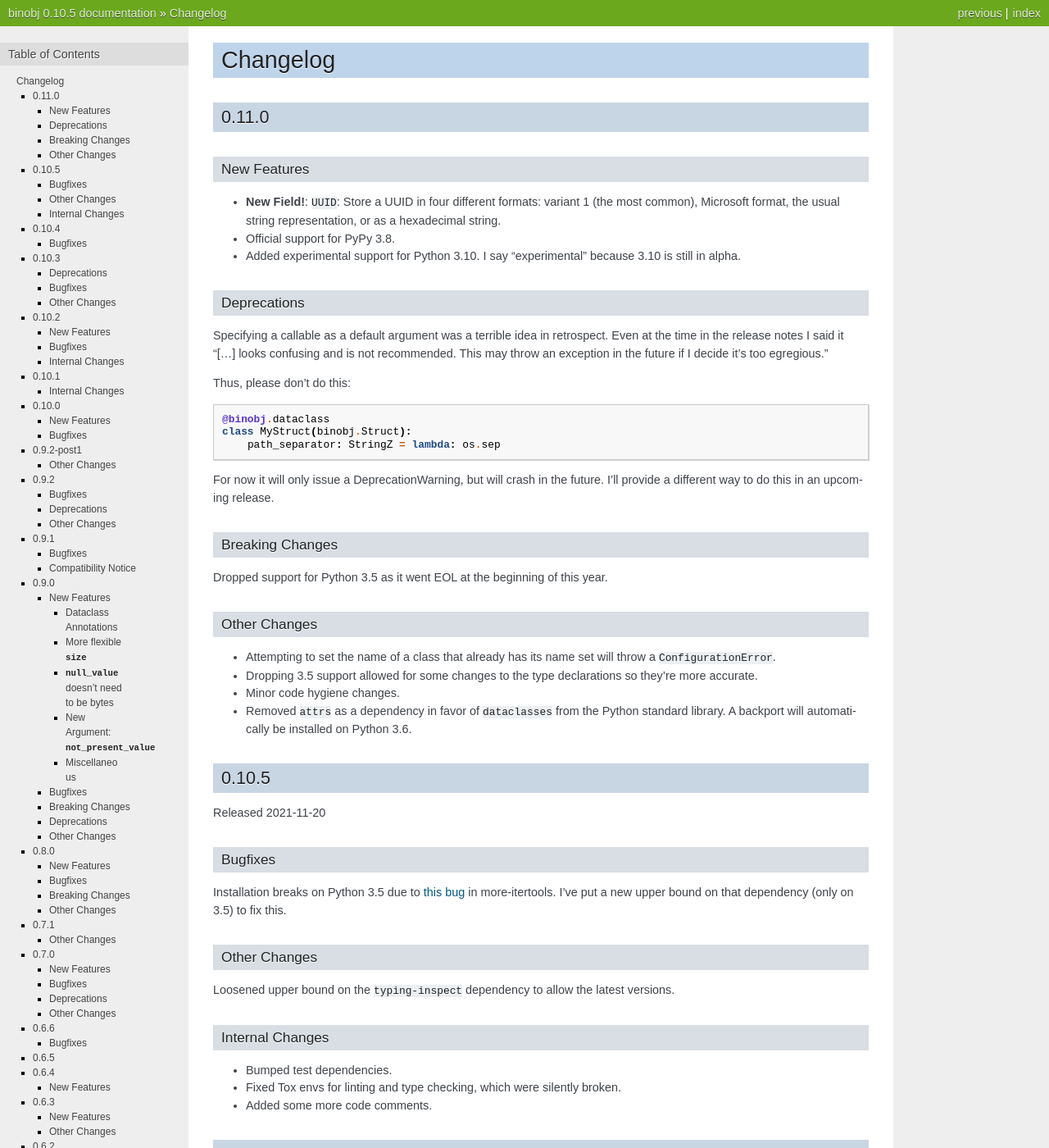
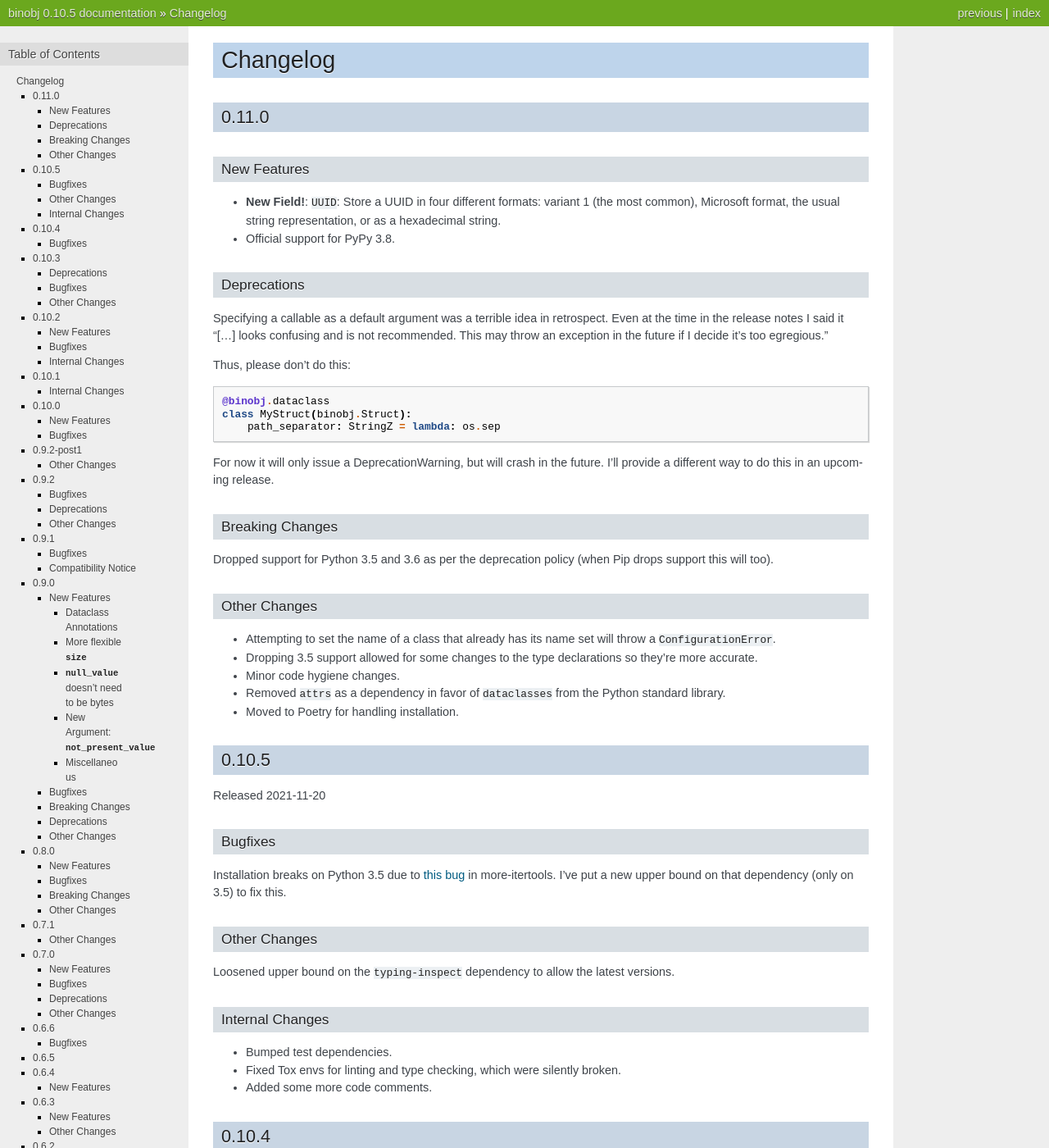
Before and after one commit to dargueta/binobj, a Sphinx documentation site: the page built from docs/source/CHANGELOG.rst, in a window 1280 px wide and 1400 px high. Shown: the whole window at 82% size. Built offline with Sphinx 7.4.7, drawn with Linux system fonts in a browser that asks for light colours.

Commit message:
Update changelog

```diff
--- a/docs/source/CHANGELOG.rst
+++ b/docs/source/CHANGELOG.rst
@@ -11,8 +11,6 @@
   most common), Microsoft format, the usual string representation, or as a hexadecimal
   string.
 * Official support for PyPy 3.8.
-* Added experimental support for Python 3.10. I say "experimental" because 3.10
-  is still in alpha.
 
 Deprecations
 ~~~~~~~~~~~~
@@ -35,7 +33,8 @@
 Breaking Changes
 ~~~~~~~~~~~~~~~~
 
-Dropped support for Python 3.5 as it went EOL at the beginning of this year.
+Dropped support for Python 3.5 and 3.6 as per the deprecation policy (when Pip drops
+support this will too).
 
 Other Changes
 ~~~~~~~~~~~~~
@@ -46,7 +45,8 @@
   accurate.
 * Minor code hygiene changes.
 * Removed ``attrs`` as a dependency in favor of ``dataclasses`` from the Python standard
-  library. A backport will automatically be installed on Python 3.6.
+  library.
+* Moved to Poetry for handling installation.
 
 0.10.5
 ------
```
Also changed, not shown: 1 other file.
